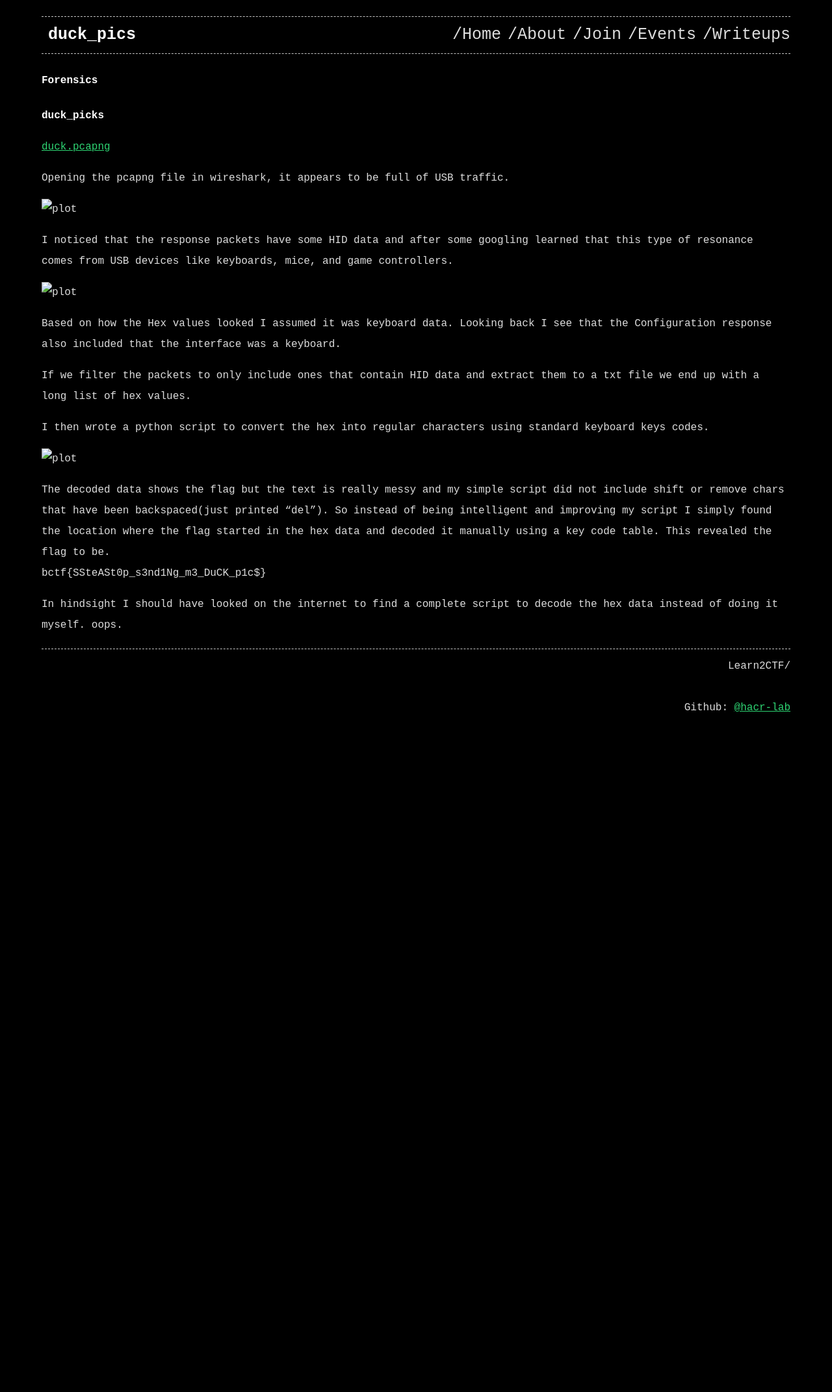
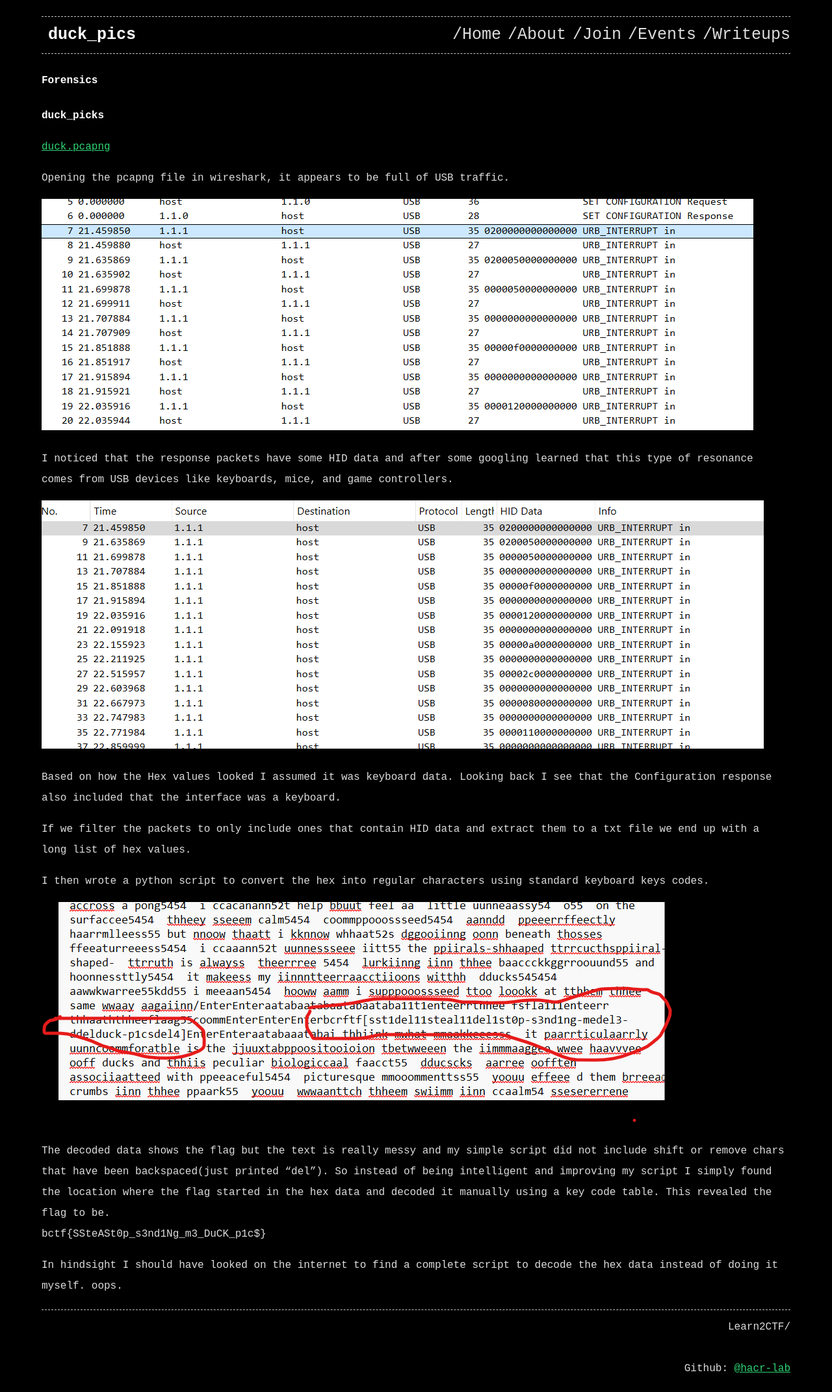
Before and after one commit to hacr-lab/learn2ctf-site, a Jekyll site: the page built from _writeups/duck_pics.md, in a window 1280 px wide. Shown: the whole page at 65% size. Built offline with Jekyll 4.4.1, drawn with Linux system fonts in a browser that asks for light colours; before the commit the page ends 1125 px from its top, so only the background shows below that.

Commit message:
image for writeup

```diff
--- a/_writeups/duck_pics.md
+++ b/_writeups/duck_pics.md
@@ -11,11 +11,11 @@ title: duck_pics
 Opening the pcapng file in wireshark, it appears to be full of USB traffic.
 
 
-![plot](_images/ducks/duck1.png)
+![plot](images/ducks/duck1.png)
 
 I noticed that the response packets have some HID data and after some googling learned that this type of resonance comes from USB devices like keyboards, mice, and game controllers.
 
-![plot](_images/ducks/duck2.png)
+![plot](images/ducks/duck2.png)
 
 
 Based on how the Hex values looked I assumed it was keyboard data. Looking back I see that the Configuration response also included that the interface was a keyboard.
@@ -24,7 +24,7 @@ If we filter the packets to only include ones that contain HID data and extract
 
 I then wrote a python script to convert the hex into regular characters using standard keyboard keys codes.
 
-![plot](_images/ducks/duck3.png)
+![plot](images/ducks/duck3.png)
 
 The decoded data shows the flag but the text is really messy and my simple script did not include shift or remove chars that have been backspaced(just printed “del”). So instead of being intelligent and improving my script I simply found the location where the flag started in the hex data and decoded it manually using a key code table. This revealed the flag to be.
 bctf{SSteASt0p_s3nd1Ng_m3_DuCK_p1c$}
```
Also changed, not shown: _writeups/images/ducks/duck1.png (renamed from _writeups/_images/ducks/duck1.png), _writeups/images/ducks/duck2.png (renamed from _writeups/_images/ducks/duck2.png), _writeups/images/ducks/duck3.png (renamed from _writeups/_images/ducks/duck3.png).
